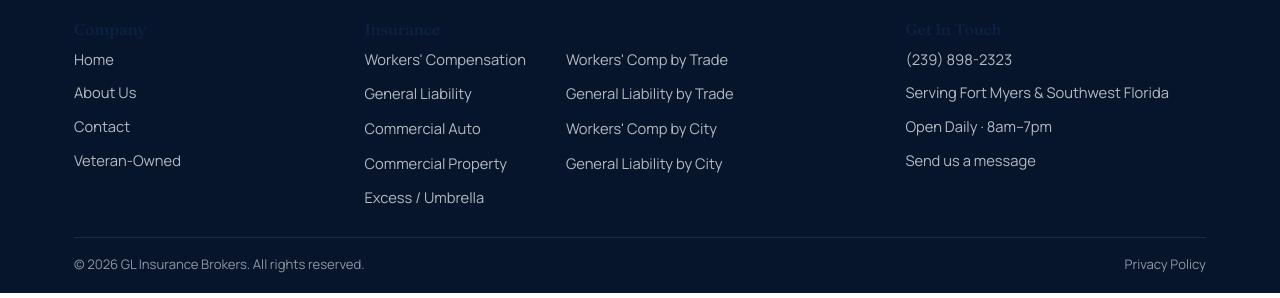
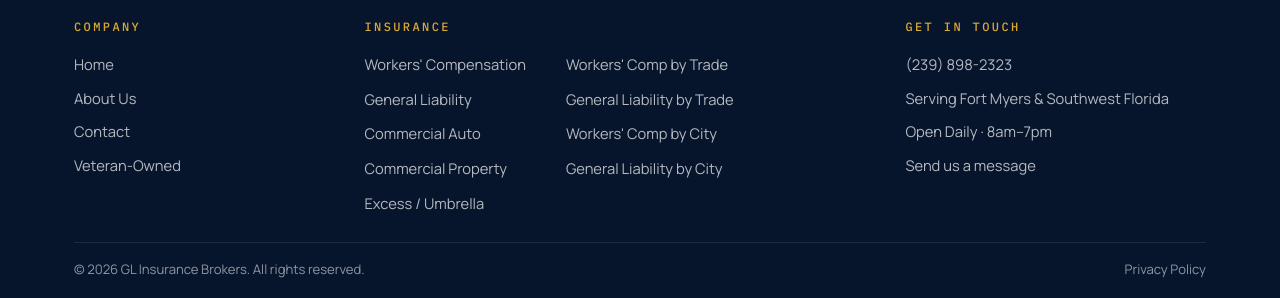
Before and after one commit to farra5454-ops/gl-brokers-website, a plain HTML site: page contact.html in a window 1280 px wide. Shown: the part 3401-3699 px from the top of the page. Drawn offline with Linux system fonts and the light colour scheme.

Commit message:
Add files via upload

```diff
--- a/contact.html
+++ b/contact.html
@@ -40,8 +40,8 @@
 <link rel="preconnect" href="https://fonts.googleapis.com">
 <link rel="preconnect" href="https://fonts.gstatic.com" crossorigin>
 <link href="https://fonts.googleapis.com/css2?family=Fraunces:ital,opsz,wght@0,9..144,400;0,9..144,500;0,9..144,600;1,9..144,400;1,9..144,500&family=IBM+Plex+Mono:wght@400;500&family=Manrope:wght@400;500;600;700;800&display=swap" rel="stylesheet">
-<link rel="stylesheet" href="assets/css/style.min.css?v=20261016q">
-<link rel="stylesheet" href="assets/css/live-status.css?v=20261016x">
+<link rel="stylesheet" href="assets/css/style.min.css?v=20261110g">
+<link rel="stylesheet" href="assets/css/live-status.css?v=20261110g">
 <link rel="stylesheet" href="assets/css/sent-card.css?v=20261110b">
 </head>
 <body>
@@ -255,7 +255,7 @@
     </div>
     <div class="footer-grid no-brand">
       <div>
-        <h4 aria-level="3">Company</h4>
+        <h3>Company</h3>
         <ul class="footer-links">
           <li><a href="/">Home</a></li>
           <li><a href="/about">About Us</a></li>
@@ -264,7 +264,7 @@
         </ul>
       </div>
       <div>
-        <h4 aria-level="3">Insurance</h4>
+        <h3>Insurance</h3>
         <ul class="footer-links footer-links-split">
           <li><a href="/insurance/workers-compensation">Workers' Compensation</a></li>
           <li><a href="/insurance/general-liability">General Liability</a></li>
@@ -278,7 +278,7 @@
         </ul>
       </div>
       <div>
-        <h4 aria-level="3">Get In Touch</h4>
+        <h3>Get In Touch</h3>
         <ul class="footer-links">
           <li><a href="tel:+12398982323">(239) 898-2323</a></li>
           <li><span class="footer-location">Serving Fort Myers &amp; Southwest Florida</span></li>
```
